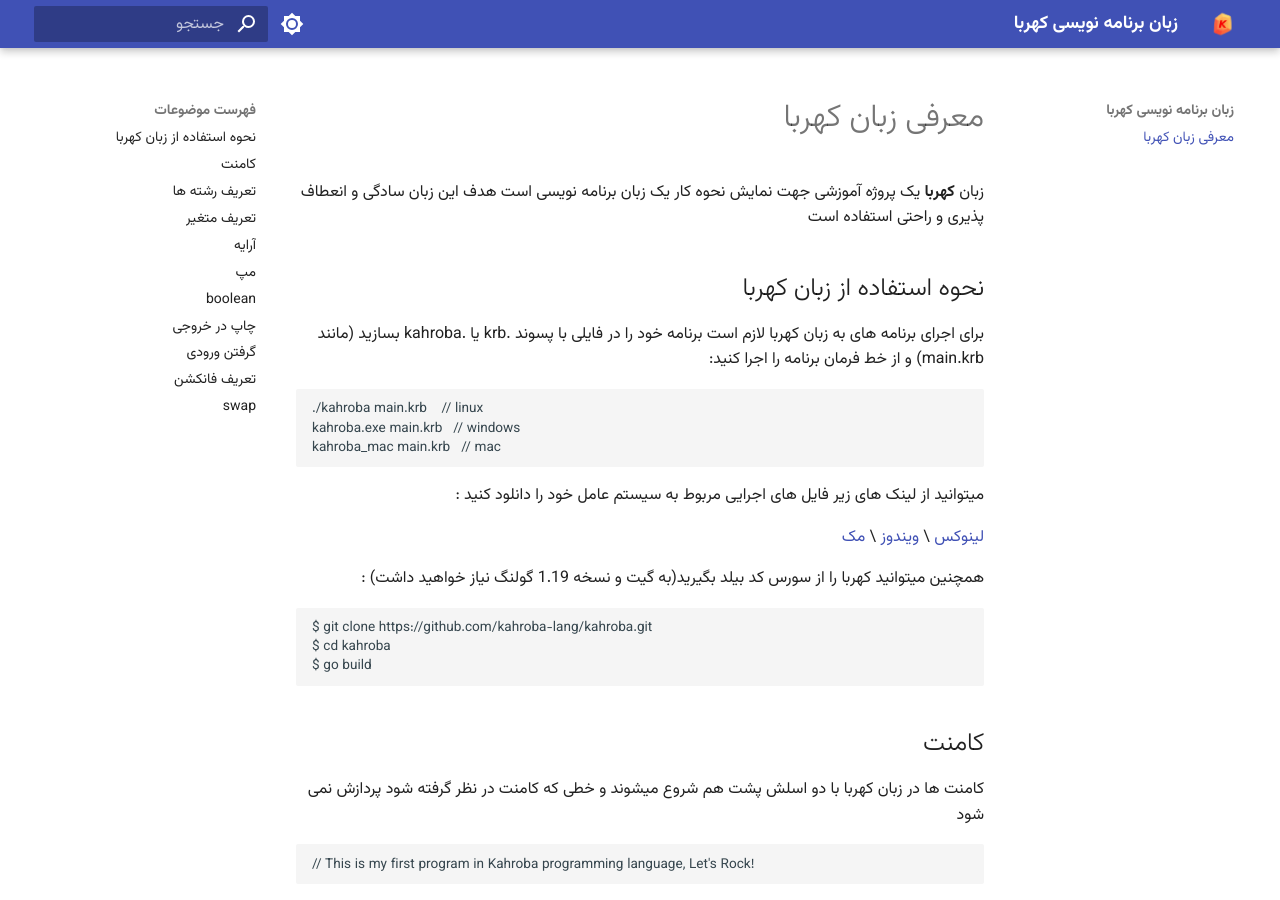
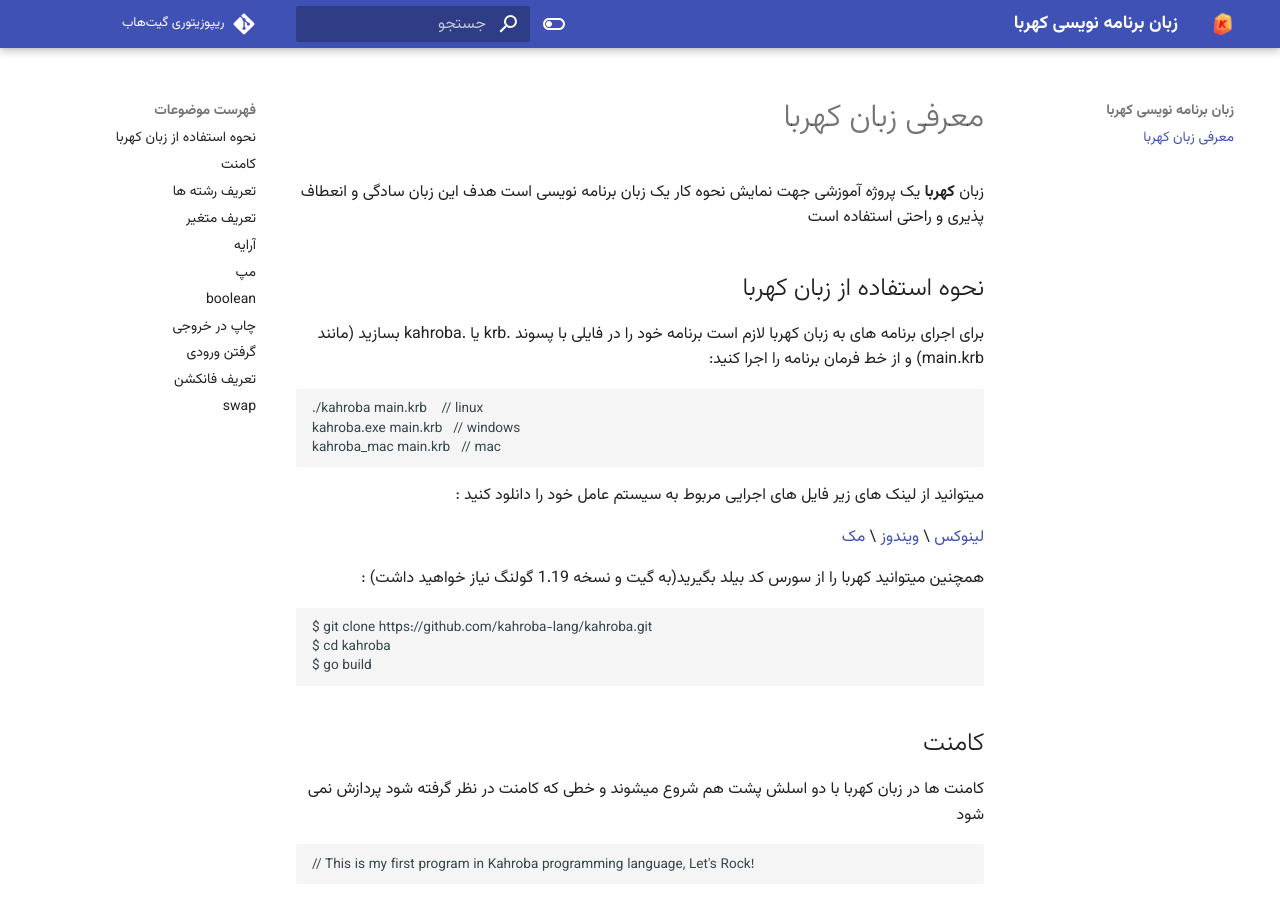
Before and after one commit to kahroba-lang/docs, an MkDocs documentation site: the page built from docs/index.md, in a window 1280 px wide and 900 px high. Built offline with MkDocs 1.6.1 and Material for MkDocs 9.7.7, drawn with Linux system fonts in a browser that asks for light colours.

Commit message:
chore: modified mkdocs config, toggle color"

```diff
--- a/mkdocs.yml
+++ b/mkdocs.yml
@@ -1,24 +1,35 @@
 site_name: زبان برنامه نویسی کهربا
+plugins:
+  - search
 theme:
   name: material
   direction: rtl
   language: fa
   logo: assets/images/logo.png
   favicon: assets/images/favicon.ico
+
   palette:
     # Palette toggle for light mode
     - media: "(prefers-color-scheme: light)"
       scheme: default
       toggle:
-        icon: material/brightness-7
+        icon: material/toggle-switch-off-outline
         name: Switch to dark mode
 
     # Palette toggle for dark mode
     - media: "(prefers-color-scheme: dark)"
       scheme: slate
       toggle:
-        icon: material/brightness-4
+        icon: material/toggle-switch
         name: Switch to light mode
 
 extra_css:
   - stylesheets/extra.css
+
+extra:
+  analytics:
+    provider: google
+    property: UA-XXXXXXXX-X
+
+repo_url: https://github.com/kahroba-lang
+repo_name: ریپوزیتوری گیت‌هاب
```
